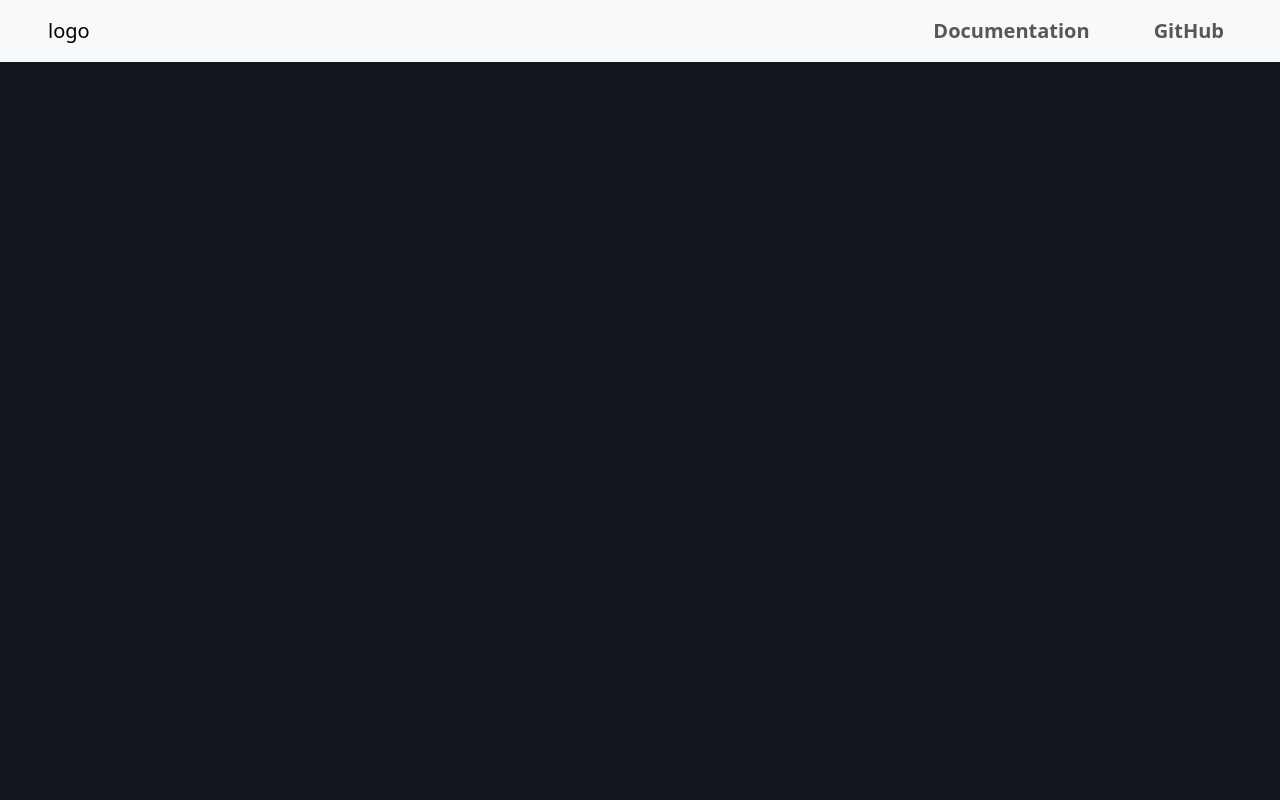
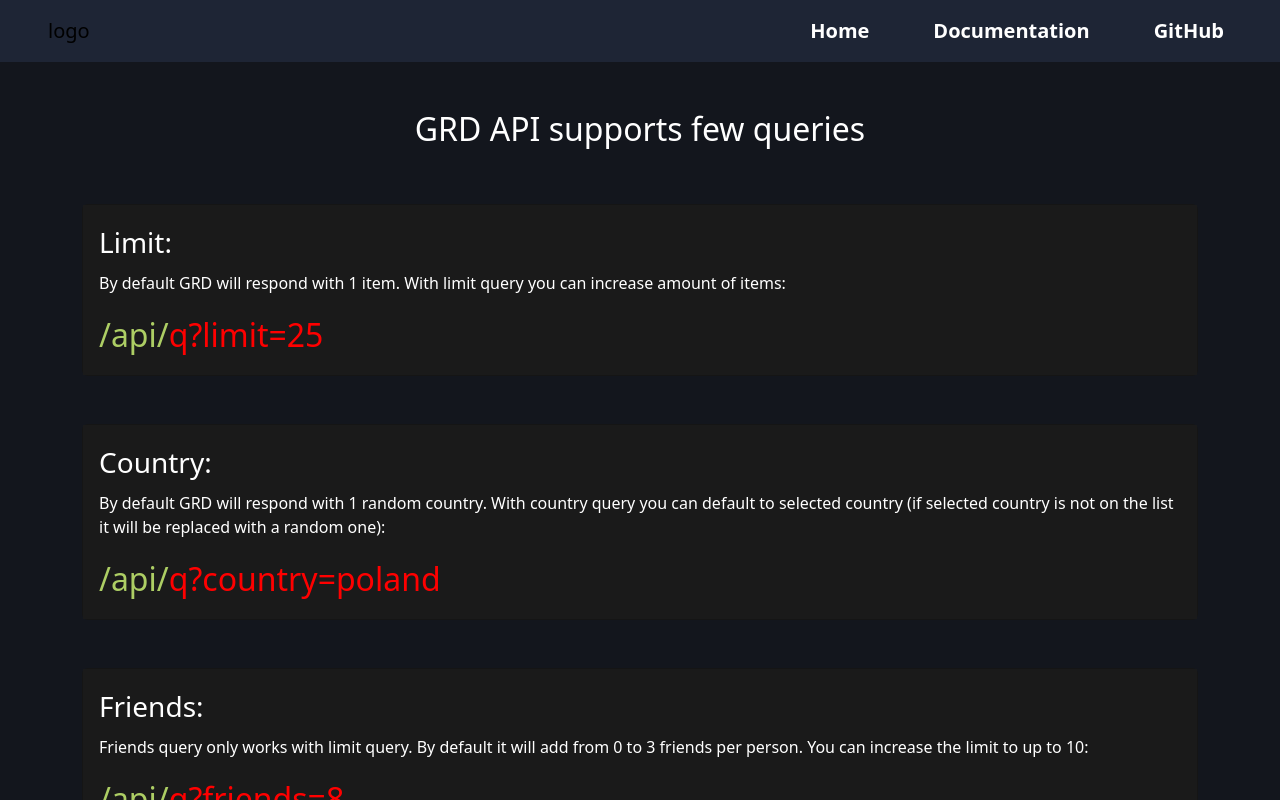
Before and after one commit to viionc/grd-api, a website: page public/documentation.html in a window 1280 px wide. Drawn offline with nearby package versions, Linux system fonts and the light colour scheme; a web font is replaced by a local one.

Commit message:
added documentation

```diff
--- a/public/documentation.html
+++ b/public/documentation.html
@@ -18,30 +18,79 @@
 
 <body>
     <header>
-        <nav class="navbar navbar-expand-lg bg-light">
-            <div class="container-fluid px-5">
+        <nav class="navbar navbar-expand-lg">
+            <div class="container-fluid px-5 ">
                 <a class="navbar-brand">logo</a>
                 <button class="navbar-toggler" type="button" data-bs-toggle="collapse"
                     data-bs-target="#navbarSupportedContent" aria-controls="navbarSupportedContent"
                     aria-expanded="false" aria-label="Toggle navigation">
                     <span class="navbar-toggler-icon"></span>
                 </button>
-                <div class="collapse navbar-collapse" id="navbarSupportedContent">
-                    <ul class="navbar-nav me-auto mb-2 mb-lg-0 w-100 justify-content-end gap-5 fs-5 fw-bold">
+                <div class="collapse navbar-collapse " id="navbarSupportedContent">
+                    <ul class="navbar-nav me-auto mb-2 mb-lg-0 w-100 justify-content-end gap-5 fs-5 fw-bold text-white">
                         <li class="nav-item">
-                            <a class="nav-link">Documentation</a>
+                            <a class="nav-link  text-white" href="./index.html">Home</a>
                         </li>
                         <li class="nav-item">
-                            <a class="nav-link">GitHub</a>
+                            <a class="nav-link  text-white" href="./documentation.html">Documentation</a>
+                        </li>
+                        <li class="nav-item">
+                            <a class="nav-link  text-white">GitHub</a>
                         </li>
                     </ul>
                 </div>
             </div>
-
         </nav>
     </header>
-    <section class="d-flex w-100 justify-content-center text-white h-75 w-100 align-items-center">
-
+    <section class="d-flex w-100 justify-content-center text-white w-100 align-items-center flex-column gap-5 py-5">
+        <h2>GRD API supports few queries</h2>
+        <div class="container">
+            <div class="card dark">
+                <div class="card-body dark text-white">
+                    <div class="card-title fs-3">Limit:</div>
+                    <p>By default GRD will respond with 1 item. With limit query you can increase amount of items:</p>
+                    <div class="fs-2">
+                        </span><span style="color: #ADCE64">/api/</span><span style="color: red">q?limit=25</span>
+                    </div>
+                </div>
+            </div>
+        </div>
+        <div class="container">
+            <div class="card dark">
+                <div class="card-body dark text-white">
+                    <div class="card-title fs-3">Country:</div>
+                    <p>By default GRD will respond with 1 random country. With country query you can default to selected
+                        country (if selected country is not on the list it will be replaced with a random one):</p>
+                    <div class="fs-2">
+                        </span><span style="color: #ADCE64">/api/</span><span style="color: red">q?country=poland</span>
+                    </div>
+                </div>
+            </div>
+        </div>
+        <div class="container">
+            <div class="card dark">
+                <div class="card-body dark text-white">
+                    <div class="card-title fs-3">Friends:</div>
+                    <p>Friends query only works with limit query. By default it will add from 0 to 3 friends per person.
+                        You can increase the limit to up to 10:</p>
+                    <div class="fs-2">
+                        </span><span style="color: #ADCE64">/api/</span><span style="color: red">q?friends=8</span>
+                    </div>
+                </div>
+            </div>
+        </div>
+        <div class="container">
+            <div class="card dark">
+                <div class="card-body dark text-white">
+                    <div class="card-title fs-3">Chaining:</div>
+                    <p>You can chain queries together by seperating them with & symbol.</p>
+                    <div class="fs-2">
+                        </span><span style="color: #ADCE64">/api/</span><span
+                            style="color: red">q?friends=8</span><span>&</span><span style="color: red">limit=25</span>
+                    </div>
+                </div>
+            </div>
+        </div>
     </section>
 
     <script src="https://cdn.jsdelivr.net/npm/bootstrap@5.3.2/dist/js/bootstrap.bundle.min.js"
@@ -51,3 +100,7 @@
 </body>
 
 </html>
+
+<!--  <span style="color: #77AAE3">fetch</span><span style="color: #E0C00E">(</span><span
+                style="color:#78A88F">"</span><span style="color: #ADCE64">https://grd-api.vercel.app/api/</span><span
+                style="color:#78A88F">"</span><span style="color: #E0C00E">)</span>-->
--- a/public/index.css
+++ b/public/index.css
@@ -11,3 +11,7 @@ body {
 nav {
     background-color: #1e2535 !important;
 }
+
+.dark {
+    background-color: #1a1a1a !important;
+}
```
Also changed, not shown: public/index.html (+6 -4 lines).
